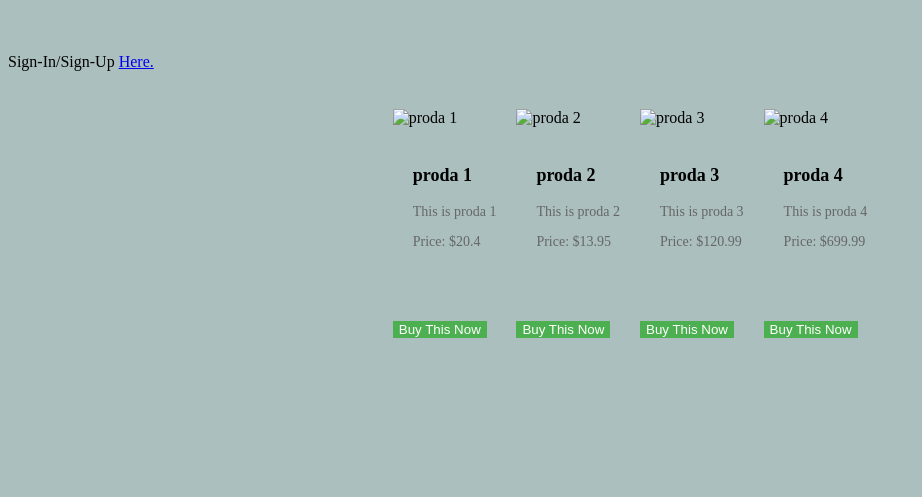
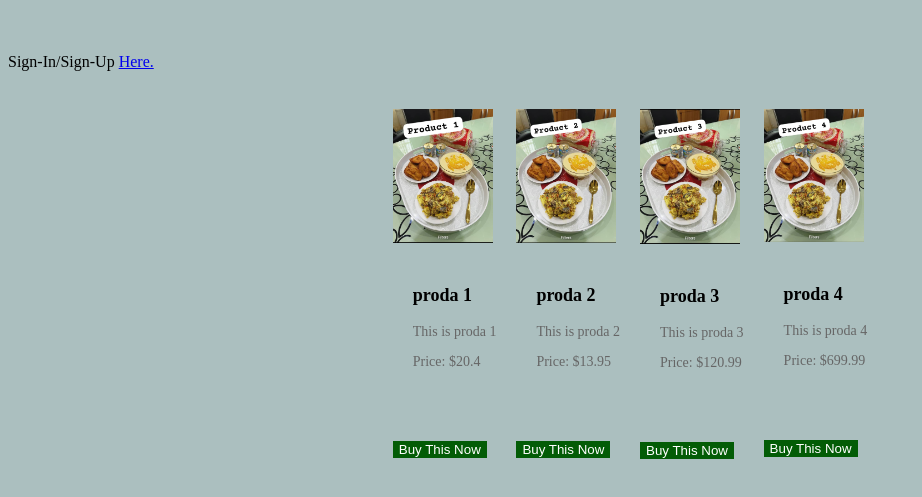
Before and after one commit to ohanz/proda, a plain HTML site: page index.htm in a window 1280 px wide. Shown: the part 61-558 px from the top of the page, without its empty margins (0-922 px from the left). Drawn offline with Linux system fonts and the light colour scheme.

Commit message:
added images N styles

```diff
--- a/index.htm
+++ b/index.htm
@@ -8,6 +8,9 @@
                 display: flex;
                 flex-wrap: wrap;
                 justify-content: center;
+            }
+            #product-imago{
+                width: 100px; height: auto;
             }
             .product-info{
                 padding: 20px;
@@ -22,7 +25,8 @@
             }
 
             button{
-                background-color: #4CAF50;
+
+                background-color: #035c06;
                 color: #fff;
                 border: none;
             }
--- a/script.js
+++ b/script.js
@@ -6,28 +6,28 @@ const proda = [
         nama: 'proda 1',
         des: 'This is proda 1',
         la_price: 20.40,
-        imago: "",
+        imago: "images/image1.jpeg",
     },
     {
       id: 2,
         nama: 'proda 2',
         des: 'This is proda 2',
         la_price: 13.95,
-        imago: "",
+        imago: "images/image2.jpeg",
     },
     {
       id: 3,
         nama: 'proda 3',
         des: 'This is proda 3',
         la_price: 120.99,
-        imago: "",
+        imago: "images/image3.jpeg",
     },
     {
       id: 4,
         nama: 'proda 4',
         des: 'This is proda 4',
         la_price: 699.99,
-        imago: "",
+        imago: "images/image4.jpeg",
     },
 ]
 
@@ -40,7 +40,7 @@ proda.forEach(prod =>{
     prodCard.classList.add('product-card');
 
     prodCard.innerHTML = `
-      <img src="${prod.imago}" alt="${prod.nama}">
+      <img id="product-imago" src="${prod.imago}" alt="${prod.nama}">
       <div class="product-info">
       <h3>${prod.nama}</h3>
       <p>${prod.des}</p>
```
Also changed, not shown: prod-detail.htm (+15 -0 lines), images/image1.jpeg (added), images/image2.jpeg (added), images/image3.jpeg (added), images/image4.jpeg (added).
